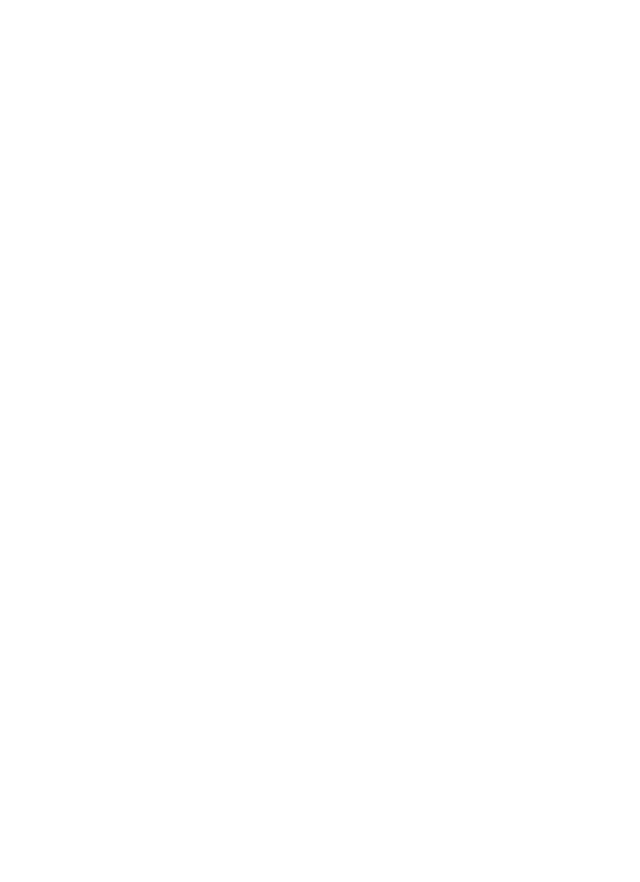
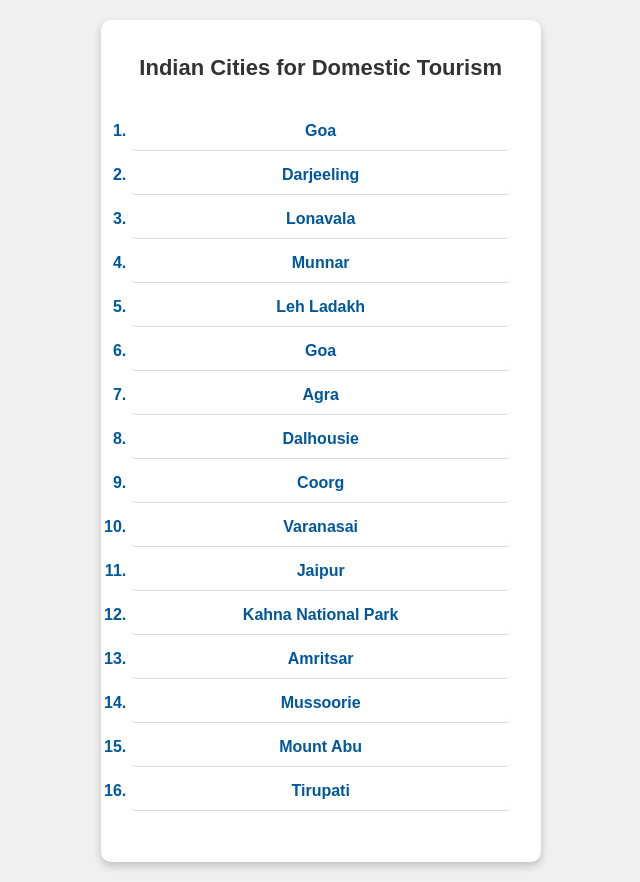
Before and after one commit to acciojob/holiday-list-react-CoderVinit, a React app: page / in a window 1280 px wide. Shown: the whole page, without its empty margins (338-978 px from the left). Before the commit the page ends 800 px from the top, so only its background shows below. Built offline with nearby package versions, Linux system fonts and the light colour scheme.

Commit message:
final commit

```diff
--- a/src/components/App.js
+++ b/src/components/App.js
@@ -1,43 +1,55 @@
-
 import React, { useState, useEffect } from "react";
-import './../styles/App.css';
+import "./../styles/App.css";
 
 const App = () => {
-    const cityList = [{ name: 'Goa', country: 'India' },
-    { name: 'Amsterdam', country: 'Netherlands' },
-    { name: 'New York', country: 'USA' },
-    { name: 'Darjeeling', country: 'India' },
-    { name: 'Tokyo', country: 'Japan' },
-    { name: 'Lonavala', country: 'India' },
-    { name: 'Brandenburg Gate', country: 'Germany' },
-    { name: 'Reichstag Building', country: 'Germany' },
-    { name: 'Museum Island', country: 'Germany' },
-    { name: 'Munnar', country: 'India' },
-    { name: 'Leh Ladakh', country: 'India' },
-    { name: 'Goa', country: 'India' },
-    { name: 'Agra', country: 'India' },
-    { name: 'Dalhousie', country: 'India' },
-    { name: 'Coorg', country: 'India' },
-    { name: 'Rome', country: 'Italy' },
-    { name: 'Milan', country: 'Italy' },
-    { name: 'Venice', country: 'Italy' },
-    { name: 'Varanasai', country: 'India' },
-    { name: 'Jaipur', country: 'India' },
-    { name: 'The Hofburg', country: 'Austria' },
-    { name: 'Belvedere Palace', country: 'Austria' },
-    { name: 'St. Stephen Cathedral', country: 'Austria' },
-    { name: 'Kahna National Park', country: 'India' },
-    { name: 'Amritsar', country: 'India' },
-    { name: 'Mussoorie', country: 'India' },
-    { name: 'Mount Abu', country: 'India' },
-    { name: 'Tirupati', country: 'India' },
-    ]
+  const cityList = [
+    { name: "Goa", country: "India" },
+    { name: "Amsterdam", country: "Netherlands" },
+    { name: "New York", country: "USA" },
+    { name: "Darjeeling", country: "India" },
+    { name: "Tokyo", country: "Japan" },
+    { name: "Lonavala", country: "India" },
+    { name: "Brandenburg Gate", country: "Germany" },
+    { name: "Reichstag Building", country: "Germany" },
+    { name: "Museum Island", country: "Germany" },
+    { name: "Munnar", country: "India" },
+    { name: "Leh Ladakh", country: "India" },
+    { name: "Goa", country: "India" },
+    { name: "Agra", country: "India" },
+    { name: "Dalhousie", country: "India" },
+    { name: "Coorg", country: "India" },
+    { name: "Rome", country: "Italy" },
+    { name: "Milan", country: "Italy" },
+    { name: "Venice", country: "Italy" },
+    { name: "Varanasai", country: "India" },
+    { name: "Jaipur", country: "India" },
+    { name: "The Hofburg", country: "Austria" },
+    { name: "Belvedere Palace", country: "Austria" },
+    { name: "St. Stephen Cathedral", country: "Austria" },
+    { name: "Kahna National Park", country: "India" },
+    { name: "Amritsar", country: "India" },
+    { name: "Mussoorie", country: "India" },
+    { name: "Mount Abu", country: "India" },
+    { name: "Tirupati", country: "India" },
+  ];
+
+  const indianCities = cityList.filter((city) => city.country === "India");
+
+  const City = ({ name, index }) => {
+    return <li key={`location${index + 1}`}>{name}</li>;
+  };
 
   return (
     <div id="main">
-               {/* Do not remove the main div */}
+      {/* Do not remove the main div */}
+      <h1>Indian Cities for Domestic Tourism</h1>
+      <ol>
+        {indianCities.map((city, index) => (
+          <City key={`location${index +1}`} name={city.name} index={index} />
+        ))}
+      </ol>
     </div>
-  )
-}
+  );
+};
 
-export default App
+export default App;
--- a/src/styles/App.css
+++ b/src/styles/App.css
@@ -1,12 +1,43 @@
-h1 {
-    color: #27aedb;
-    text-align: center;
-    }
+/* App.css */
 
-
-button{
-    color: #27aedb;
-    text-align: center;
+body {
+    font-family: Arial, sans-serif;
+    background-color: #f0f0f0;
+    margin: 0;
+    padding: 20px;
+    display: flex;
     justify-content: center;
     align-items: center;
-}
+    /* height: 100vh; */
+  }
+
+  #main {
+    background: white;
+    padding: 20px;
+    border-radius: 10px;
+    box-shadow: 0 4px 8px rgba(0, 0, 0, 0.2);
+    text-align: center;
+    max-width: 400px;
+    width: 100%;
+  }
+
+  h1 {
+    font-size: 22px;
+    color: #333;
+    margin-bottom: 15px;
+  }
+
+  ol {
+    padding: 10px;
+  }
+
+  li {
+    margin: 5px 0;
+    padding: 10px;
+    border-radius: 5px;
+    border-bottom: 1px solid #ddd;
+    font-size: 16px;
+    color: #01579b;
+    font-weight: bold;
+    /* box-shadow: 0 2px 4px rgba(0, 0, 0, 0.1); */
+  }
```
Also changed, not shown: 1 other file.
